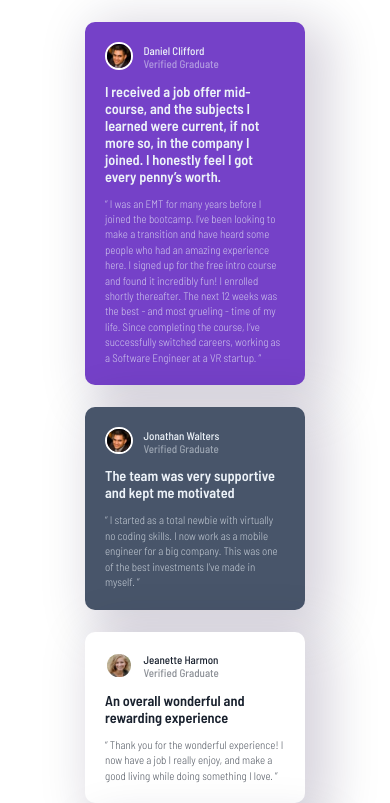
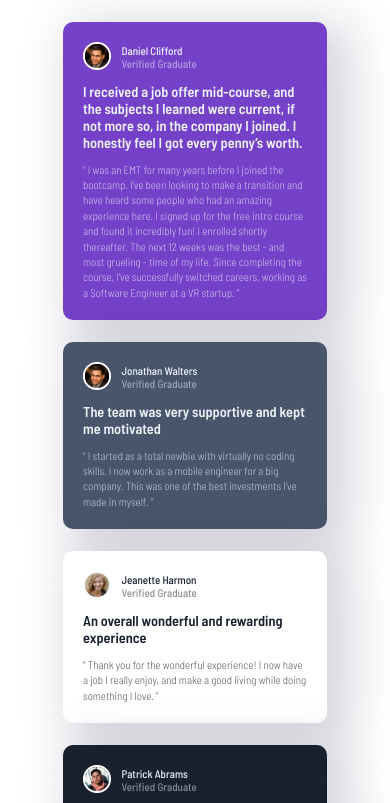
Before and after one commit to sreeramadasuarun/Testimonials-grid-section-main, a plain HTML site: page index.html in a window 390 px wide. Shown: the top 803 px of the page. Drawn offline with Linux system fonts and the light colour scheme.

Commit message:
media width

```diff
--- a/styles/style.css
+++ b/styles/style.css
@@ -106,7 +106,7 @@ body {
 }
 @media (max-width: 990px) {
   .grid-container {
-    width: 20rem;
+    width: 24rem;
     display: flex;
     flex-direction: column;
     gap: 2rem;
```
